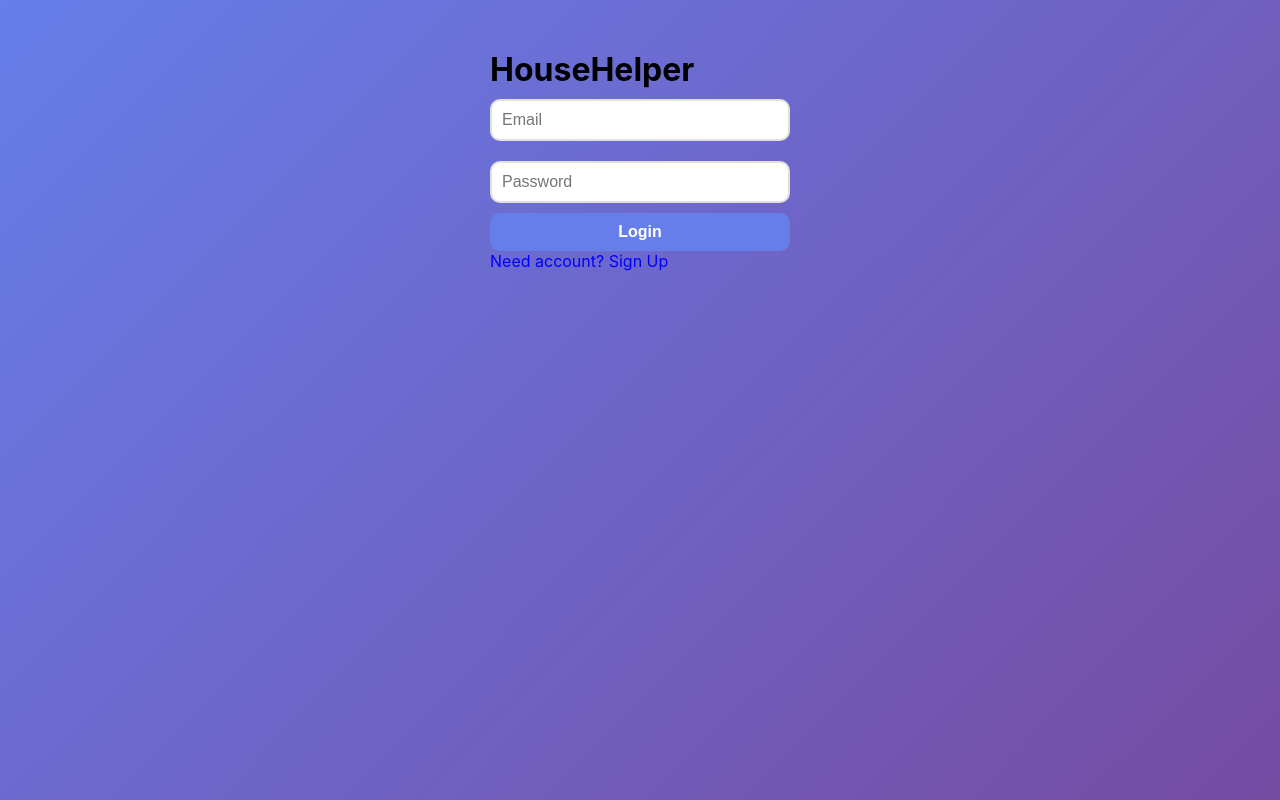
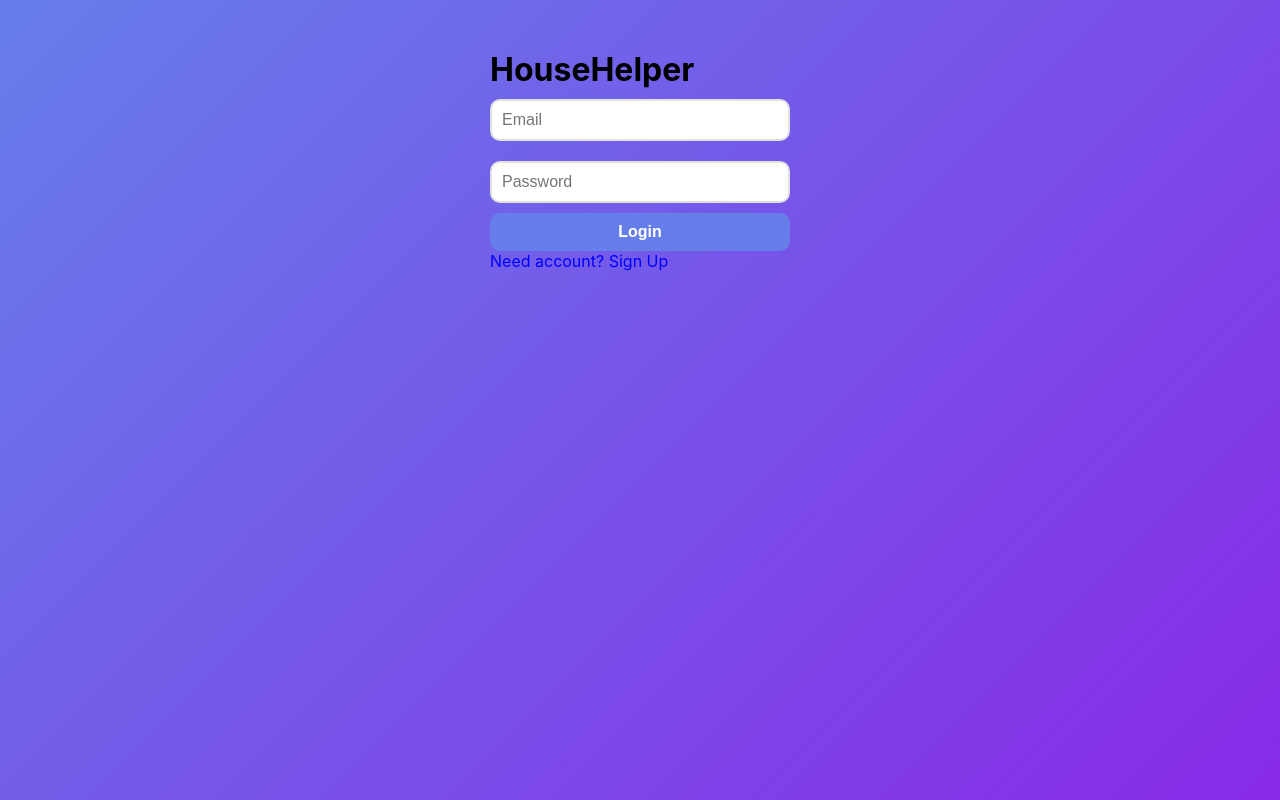
Before and after one commit to adamcurran123/HouseHelper, a React (Create React App) app: page /login in a window 1280 px wide. Built offline with nearby package versions, Linux system fonts and the light colour scheme; no server answers.

Commit message:
css and styling done 2.0

```diff
--- a/src/App.css
+++ b/src/App.css
@@ -6,13 +6,13 @@
 
 body {
   font-family: -apple-system, BlinkMacSystemFont, 'Segoe UI', 'Roboto', 'Oxygen', 'Ubuntu', sans-serif;
-  background: linear-gradient(135deg, #667eea 0%, #764ba2 100%);
+  background: linear-gradient(135deg, #667eea 0%, #882ae7 100%);
   min-height: 100vh;
 }
 
 /* Login/Setup Pages */
 .auth-container {
-  background: white;
+  background: rgb(153, 152, 152);
   border-radius: 20px;
   box-shadow: 0 20px 60px rgba(0,0,0,0.3);
   padding: 40px;
@@ -22,7 +22,7 @@ body {
 
 /* Dashboard */
 .dashboard-container {
-  background: white;
+  background: rgb(153, 152, 152);
   min-height: 100vh;
   max-width: 1200px;
   margin: 0 auto;
@@ -30,7 +30,7 @@ body {
 }
 
 .header {
-  background: linear-gradient(135deg, #667eea 0%, #764ba2 100%);
+  background: linear-gradient(135deg, #667eea 0%, #8b24f3 100%);
   color: white;
   padding: 20px 40px;
   display: flex;
```
